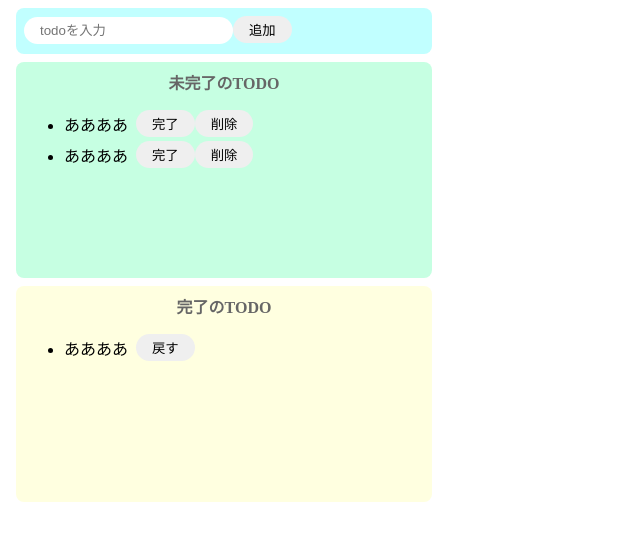
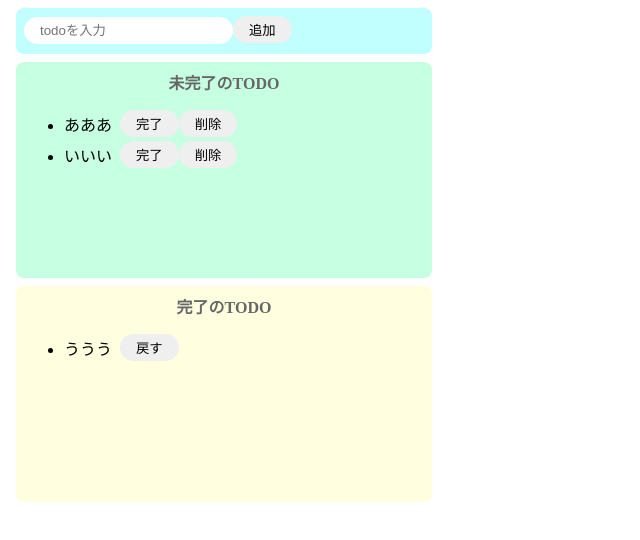
Before and after one commit to yuuki-katsuta/udemy_react_practice, a React (Create React App) app: page / in a window 1280 px wide. Shown: the top 540 px of the page, without its empty margins (0-640 px from the left). Built offline with nearby package versions, Linux system fonts and the light colour scheme.

Commit message:
Add: タスク追加機能実装

```diff
--- a/src/App.jsx
+++ b/src/App.jsx
@@ -1,35 +1,66 @@
-import React from "react";
+import React, { useState } from "react";
 import "./styles.css";
 
 export const App = () => {
+  const [todoText, setTodoText] = useState("");
+
+  //未完了
+  const [incompleteTodos, setIncompleteTodos] = useState(["あああ", "いいい"]);
+  //console.log(incompleteTodos); //["あああ", "いいい"]
+  //incompleteTodosの初期値を配列で表した
+
+  //完了
+  const [completeTodo, setCompleteTodos] = useState(["ううう"]);
+
+  const onChangeTodoText = (e) => {
+    //eはイベントオブジェクト
+    setTodoText(e.target.value);
+    //e.target.valueで入力内容を取得できる
+  };
+
+  const onClickAdd = () => {
+    if (todoText === "") return;
+    const newTodos = [...incompleteTodos, todoText]; //配列のマージ
+    //現在の未完了todoの配列を展開し、入力値のtodoTextとマージさせた
+    setIncompleteTodos(newTodos);
+    setTodoText("");
+  };
+
   return (
     <div>
       <div className="input-area">
-        <input placeholder="todoを入力" />
-        <button>追加</button>
+        <input
+          placeholder="todoを入力"
+          value={todoText}
+          onChange={onChangeTodoText}
+        />
+        <button onClick={onClickAdd}>追加</button>
       </div>
       <div className="incomplete-area">
         <p className="title">未完了のTODO</p>
         <ul>
-          <div className="list-row">
-            <li>ああああ</li>
-            <button>完了</button>
-            <button>削除</button>
-          </div>
-          <div className="list-row">
-            <li>ああああ</li>
-            <button>完了</button>
-            <button>削除</button>
-          </div>
+          {incompleteTodos.map((todo, index) => {
+            return (
+              <div key={index} className="list-row">
+                <li>{todo}</li>
+                <button>完了</button>
+                <button>削除</button>
+              </div>
+            );
+          })}
         </ul>
       </div>
       <div className="complete-area">
         <p className="title">完了のTODO</p>
         <ul>
-          <div className="list-row">
-            <li>ああああ</li>
-            <button>戻す</button>
-          </div>
+          {completeTodo.map((todo, index) => {
+            return (
+              <div key={index} className="list-row">
+                <li>{todo}</li>
+                <button>戻す</button>
+              </div>
+            );
+          })}
         </ul>
       </div>
     </div>
```
